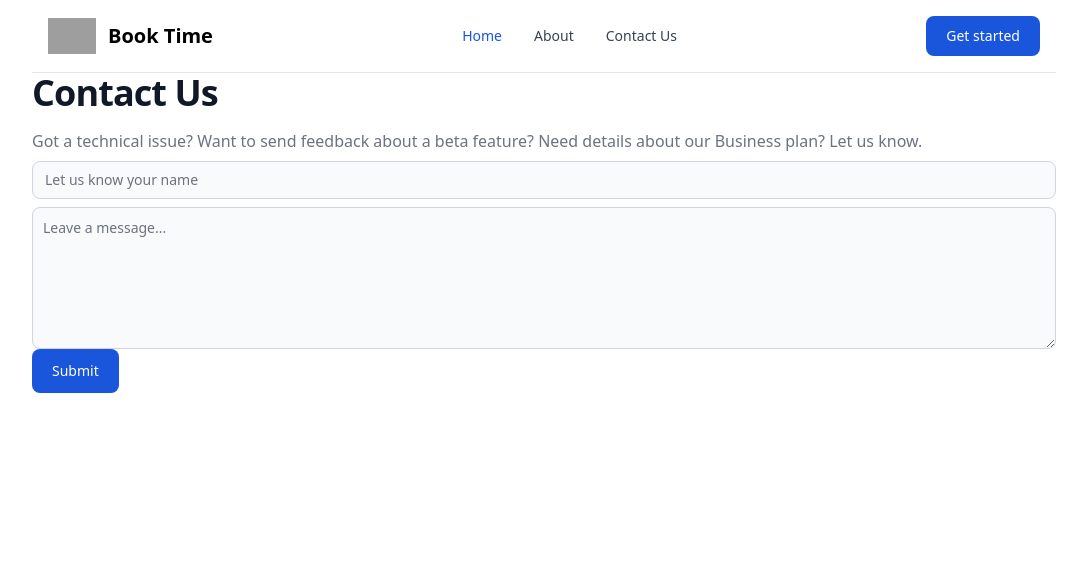
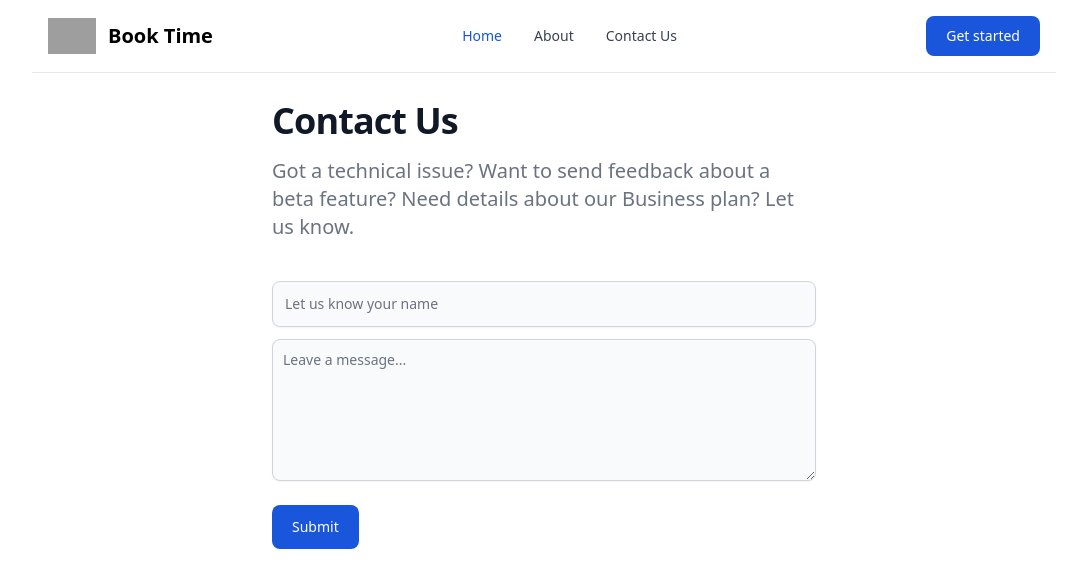
Before and after one commit to sammy-jay/practical-django, a Django app: template main/templates/main/contact.html in a window 1280 px wide. Shown: the top 588 px of the page, without its empty margins (96-1183 px from the left). Run offline with Django 4.2, Linux system fonts and the light colour scheme; the template is opened without the code that fills it, so the values that code supplies are empty; some libraries are stand-ins or nearby versions; grey boxes are pictures that could not be loaded.

Commit message:
just more css

```diff
--- a/static/src/output.css
+++ b/static/src/output.css
@@ -1153,14 +1153,29 @@ input:checked + .toggle-bg {
   margin-right: auto;
 }
 
-.my-7 {
-  margin-top: 1.75rem;
-  margin-bottom: 1.75rem;
-}
-
-.my-6 {
-  margin-top: 1.5rem;
+.mx-5 {
+  margin-left: 1.25rem;
+  margin-right: 1.25rem;
+}
+
+.mr-3 {
+  margin-right: 0.75rem;
+}
+
+.mt-4 {
+  margin-top: 1rem;
+}
+
+.mb-4 {
+  margin-bottom: 1rem;
+}
+
+.mb-6 {
   margin-bottom: 1.5rem;
+}
+
+.mb-3 {
+  margin-bottom: 0.75rem;
 }
 
 .mb-2 {
@@ -1175,42 +1190,18 @@ input:checked + .toggle-bg {
   margin-bottom: 0.25rem;
 }
 
-.mt-4 {
-  margin-top: 1rem;
-}
-
-.mb-4 {
-  margin-bottom: 1rem;
-}
-
-.mb-6 {
-  margin-bottom: 1.5rem;
-}
-
-.ml-2 {
-  margin-left: 0.5rem;
-}
-
-.-mr-1 {
-  margin-right: -0.25rem;
-}
-
-.mr-3 {
-  margin-right: 0.75rem;
-}
-
-.mb-2\.5 {
-  margin-bottom: 0.625rem;
-}
-
-.mb-7 {
-  margin-bottom: 1.75rem;
-}
-
 .mt-7 {
   margin-top: 1.75rem;
 }
 
+.mb-8 {
+  margin-bottom: 2rem;
+}
+
+.mt-1 {
+  margin-top: 0.25rem;
+}
+
 .block {
   display: block;
 }
@@ -1259,24 +1250,12 @@ input:checked + .toggle-bg {
   height: 1rem;
 }
 
-.h-5 {
-  height: 1.25rem;
-}
-
-.h-2\.5 {
-  height: 0.625rem;
-}
-
-.h-2 {
-  height: 0.5rem;
-}
-
-.h-48 {
-  height: 12rem;
-}
-
-.h-12 {
-  height: 3rem;
+.w-full {
+  width: 100%;
+}
+
+.w-6 {
+  width: 1.5rem;
 }
 
 .w-64 {
@@ -1291,56 +1270,20 @@ input:checked + .toggle-bg {
   width: 1rem;
 }
 
-.w-5 {
-  width: 1.25rem;
-}
-
-.w-full {
-  width: 100%;
-}
-
-.w-6 {
-  width: 1.5rem;
-}
-
-.w-48 {
-  width: 12rem;
-}
-
-.w-12 {
-  width: 3rem;
-}
-
-.max-w-lg {
-  max-width: 32rem;
-}
-
-.max-w-\[460px\] {
-  max-width: 460px;
-}
-
-.max-w-\[500px\] {
-  max-width: 500px;
-}
-
-.max-w-\[450px\] {
-  max-width: 450px;
-}
-
-.max-w-\[380px\] {
-  max-width: 380px;
-}
-
-.max-w-6xl {
-  max-width: 72rem;
+.w-\[450px\] {
+  width: 450px;
+}
+
+.w-\[150px\] {
+  width: 150px;
 }
 
 .max-w-5xl {
   max-width: 64rem;
 }
 
-.max-w-4xl {
-  max-width: 56rem;
+.max-w-3xl {
+  max-width: 48rem;
 }
 
 .flex-1 {
@@ -1391,23 +1334,6 @@ input:checked + .toggle-bg {
 
 .transform-none {
   transform: none;
-}
-
-@-webkit-keyframes pulse {
-  50% {
-    opacity: .5;
-  }
-}
-
-@keyframes pulse {
-  50% {
-    opacity: .5;
-  }
-}
-
-.animate-pulse {
-  -webkit-animation: pulse 2s cubic-bezier(0.4, 0, 0.6, 1) infinite;
-          animation: pulse 2s cubic-bezier(0.4, 0, 0.6, 1) infinite;
 }
 
 .cursor-default {
@@ -1476,6 +1402,24 @@ input:checked + .toggle-bg {
   margin-left: calc(0.5rem * calc(1 - var(--tw-space-x-reverse)));
 }
 
+.space-y-7 > :not([hidden]) ~ :not([hidden]) {
+  --tw-space-y-reverse: 0;
+  margin-top: calc(1.75rem * calc(1 - var(--tw-space-y-reverse)));
+  margin-bottom: calc(1.75rem * var(--tw-space-y-reverse));
+}
+
+.space-y-8 > :not([hidden]) ~ :not([hidden]) {
+  --tw-space-y-reverse: 0;
+  margin-top: calc(2rem * calc(1 - var(--tw-space-y-reverse)));
+  margin-bottom: calc(2rem * var(--tw-space-y-reverse));
+}
+
+.space-y-3 > :not([hidden]) ~ :not([hidden]) {
+  --tw-space-y-reverse: 0;
+  margin-top: calc(0.75rem * calc(1 - var(--tw-space-y-reverse)));
+  margin-bottom: calc(0.75rem * var(--tw-space-y-reverse));
+}
+
 .self-center {
   align-self: center;
 }
@@ -1608,12 +1542,12 @@ input:checked + .toggle-bg {
   padding: 0.625rem;
 }
 
-.p-2 {
-  padding: 0.5rem;
-}
-
 .p-1 {
   padding: 0.25rem;
+}
+
+.p-3 {
+  padding: 0.75rem;
 }
 
 .px-2 {
@@ -1621,40 +1555,69 @@ input:checked + .toggle-bg {
   padding-right: 0.5rem;
 }
 
+.py-2\.5 {
+  padding-top: 0.625rem;
+  padding-bottom: 0.625rem;
+}
+
+.py-2 {
+  padding-top: 0.5rem;
+  padding-bottom: 0.5rem;
+}
+
+.px-5 {
+  padding-left: 1.25rem;
+  padding-right: 1.25rem;
+}
+
 .py-3 {
   padding-top: 0.75rem;
   padding-bottom: 0.75rem;
 }
 
-.py-2\.5 {
-  padding-top: 0.625rem;
-  padding-bottom: 0.625rem;
-}
-
-.px-5 {
-  padding-left: 1.25rem;
-  padding-right: 1.25rem;
-}
-
-.py-2 {
-  padding-top: 0.5rem;
-  padding-bottom: 0.5rem;
+.py-8 {
+  padding-top: 2rem;
+  padding-bottom: 2rem;
+}
+
+.px-4 {
+  padding-left: 1rem;
+  padding-right: 1rem;
+}
+
+.pr-4 {
+  padding-right: 1rem;
+}
+
+.pl-3 {
+  padding-left: 0.75rem;
 }
 
 .pt-2 {
   padding-top: 0.5rem;
 }
 
-.pr-4 {
-  padding-right: 1rem;
-}
-
-.pl-3 {
-  padding-left: 0.75rem;
+.text-left {
+  text-align: left;
 }
 
 .text-center {
   text-align: center;
+}
+
+.text-xl {
+  font-size: 1.25rem;
+  line-height: 1.75rem;
+}
+
+.text-sm {
+  font-size: 0.875rem;
+  line-height: 1.25rem;
+}
+
+.text-4xl {
+  font-size: 2.25rem;
+  line-height: 2.5rem;
 }
 
 .text-lg {
@@ -1698,6 +1646,14 @@ input:checked + .toggle-bg {
   font-weight: 400;
 }
 
+.font-bold {
+  font-weight: 700;
+}
+
+.font-light {
+  font-weight: 300;
+}
+
 .leading-6 {
   line-height: 1.5rem;
 }
@@ -1761,6 +1727,12 @@ input:checked + .toggle-bg {
 .shadow {
   --tw-shadow: 0 1px 3px 0 rgb(0 0 0 / 0.1), 0 1px 2px -1px rgb(0 0 0 / 0.1);
   --tw-shadow-colored: 0 1px 3px 0 var(--tw-shadow-color), 0 1px 2px -1px var(--tw-shadow-color);
+  box-shadow: var(--tw-ring-offset-shadow, 0 0 #0000), var(--tw-ring-shadow, 0 0 #0000), var(--tw-shadow);
+}
+
+.shadow-sm {
+  --tw-shadow: 0 1px 2px 0 rgb(0 0 0 / 0.05);
+  --tw-shadow-colored: 0 1px 2px 0 var(--tw-shadow-color);
   box-shadow: var(--tw-ring-offset-shadow, 0 0 #0000), var(--tw-ring-shadow, 0 0 #0000), var(--tw-shadow);
 }
 
@@ -1991,8 +1979,23 @@ input:checked + .toggle-bg {
 }
 
 @media (min-width: 640px) {
+  .sm\:col-span-2 {
+    grid-column: span 2 / span 2;
+  }
+
   .sm\:h-9 {
     height: 2.25rem;
+  }
+
+  .sm\:w-fit {
+    width: -webkit-fit-content;
+    width: -moz-fit-content;
+    width: fit-content;
+  }
+
+  .sm\:px-4 {
+    padding-left: 1rem;
+    padding-right: 1rem;
   }
 
   .sm\:px-16 {
@@ -2000,9 +2003,9 @@ input:checked + .toggle-bg {
     padding-right: 4rem;
   }
 
-  .sm\:px-4 {
-    padding-left: 1rem;
-    padding-right: 1rem;
+  .sm\:text-xl {
+    font-size: 1.25rem;
+    line-height: 1.75rem;
   }
 }
 
@@ -2106,6 +2109,41 @@ input:checked + .toggle-bg {
 }
 
 @media (min-width: 1024px) {
+  .lg\:mx-auto {
+    margin-left: auto;
+    margin-right: auto;
+  }
+
+  .lg\:mb-16 {
+    margin-bottom: 4rem;
+  }
+
+  .lg\:mb-10 {
+    margin-bottom: 2.5rem;
+  }
+
+  .lg\:max-w-4xl {
+    max-width: 56rem;
+  }
+
+  .lg\:max-w-3xl {
+    max-width: 48rem;
+  }
+
+  .lg\:max-w-xl {
+    max-width: 36rem;
+  }
+
+  .lg\:py-16 {
+    padding-top: 4rem;
+    padding-bottom: 4rem;
+  }
+
+  .lg\:py-6 {
+    padding-top: 1.5rem;
+    padding-bottom: 1.5rem;
+  }
+
   .lg\:text-6xl {
     font-size: 3.75rem;
     line-height: 1;
```
Also changed, not shown: other parts of static/src/output.css (+121 -120 lines).
